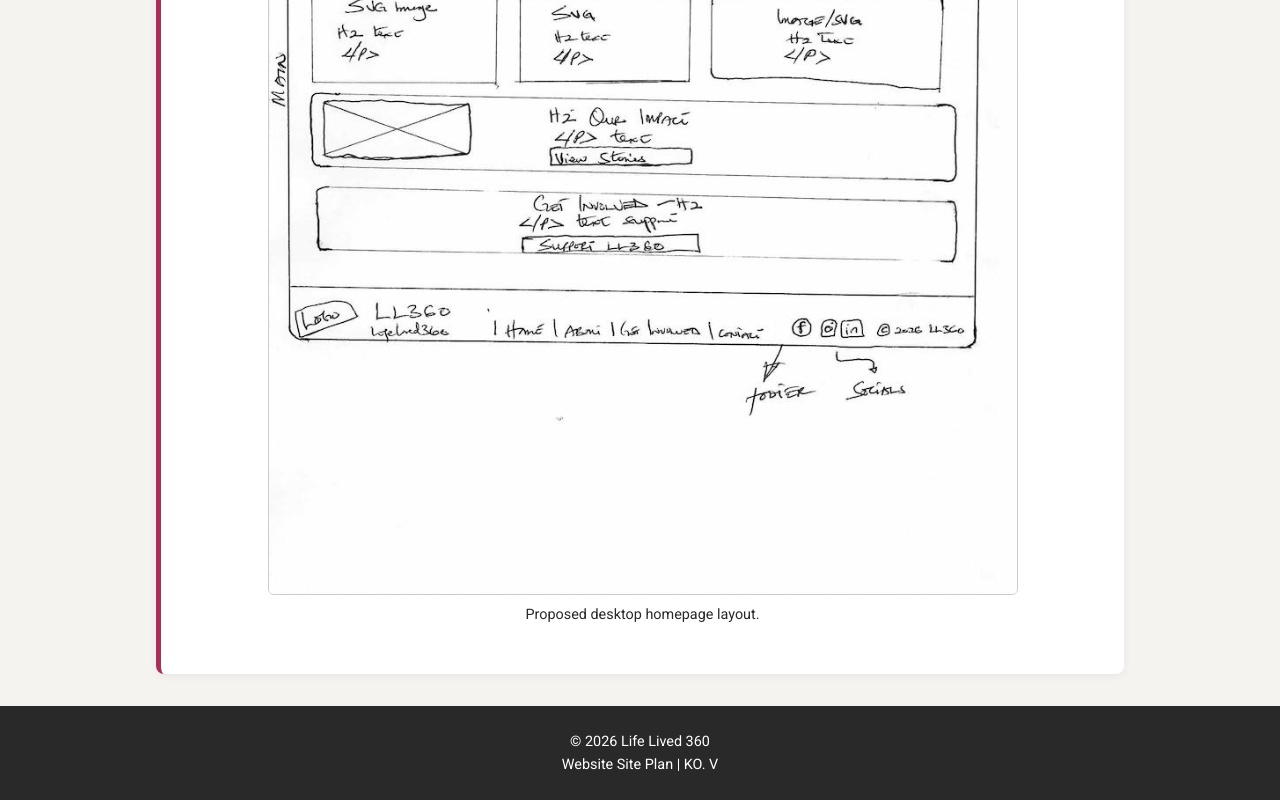
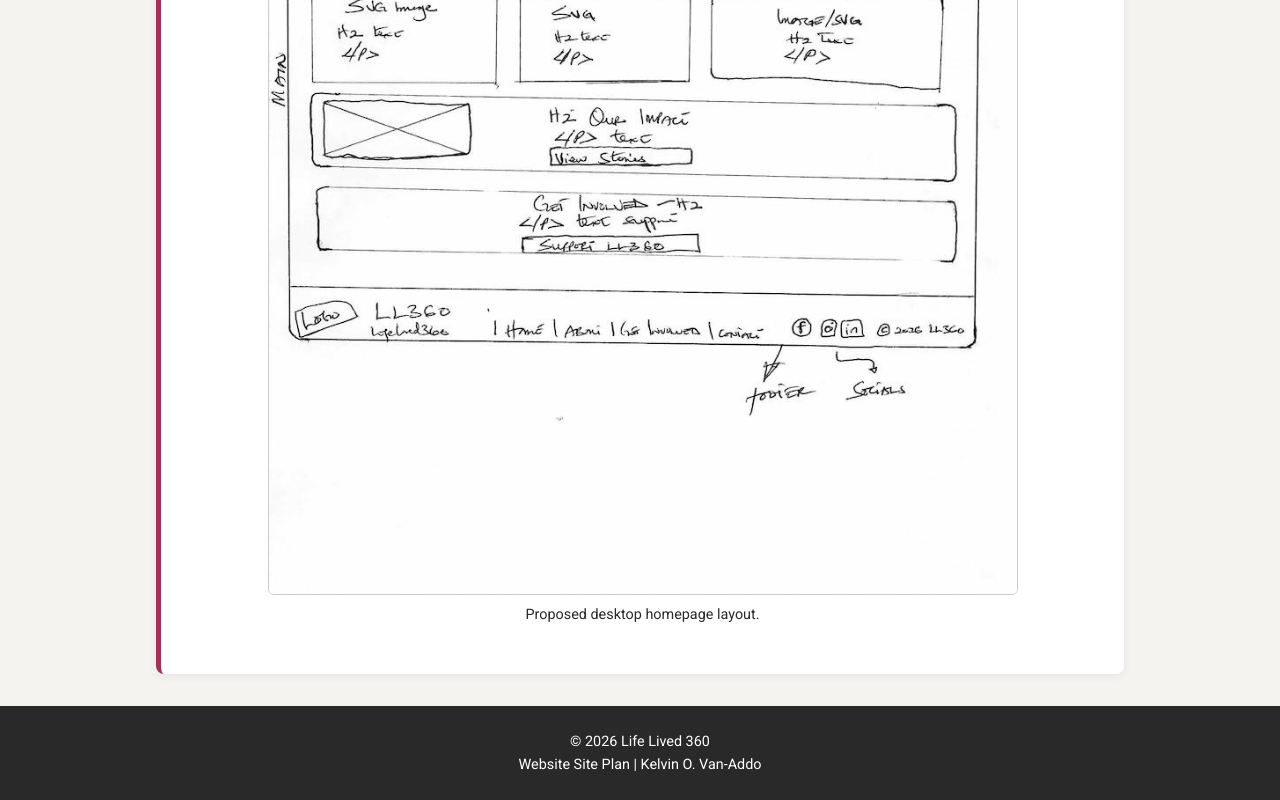
Before and after one commit to KOVan-Addo/wdd231, a plain HTML site: page ll360/site-plan.html in a window 1280 px wide. Shown: the part 5232-6032 px from the top of the page. Drawn offline with Linux system fonts and the light colour scheme.

Commit message:
footer updated with Author name

```diff
--- a/ll360/site-plan.html
+++ b/ll360/site-plan.html
@@ -258,7 +258,7 @@
 
     <footer>
         <p>&copy; 2026 Life Lived 360</p>
-        <p>Website Site Plan | KO. V</p>
+        <p>Website Site Plan | Kelvin O. Van-Addo</p>
     </footer>
 </body>
 
```
